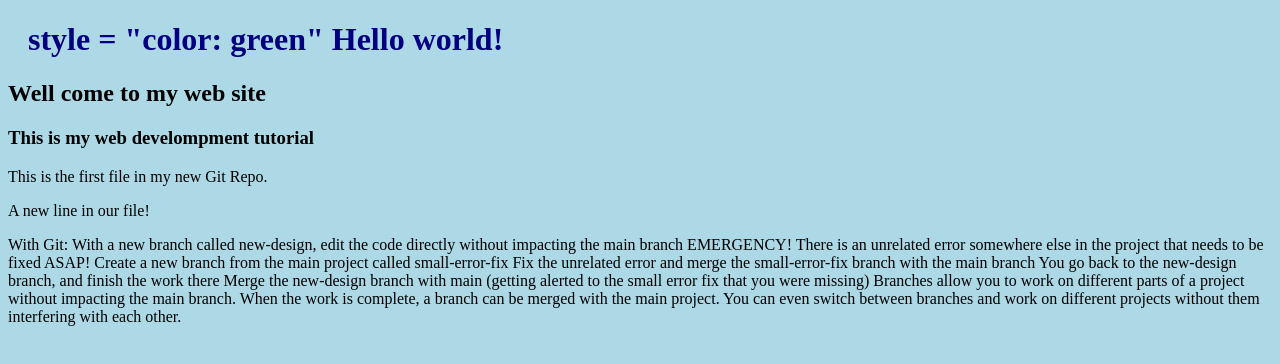
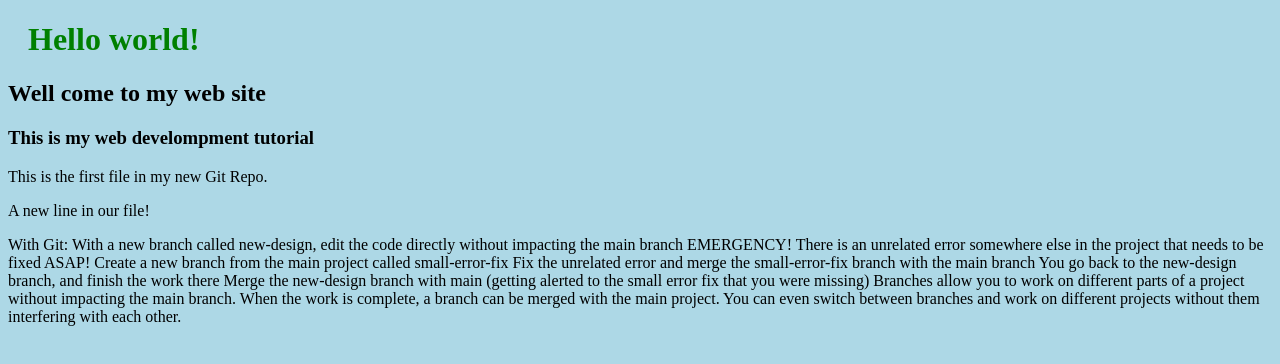
Before and after one commit to alelign962/hello, a plain HTML site: page index.html in a window 1280 px wide. Drawn offline with Linux system fonts and the light colour scheme.

Commit message:
A color of green is added

```diff
--- a/index.html
+++ b/index.html
@@ -6,7 +6,7 @@
 </head>
 <body>
 
-<h1> style = "color: green" Hello world!</h1>
+<h1 style = "color: green;"> Hello world!</h1>
 <h2>Well come to my web site</h2>
     <h3> This is my web develompment tutorial</h3>
 <p>This is the first file in my new Git Repo.</p>
```
